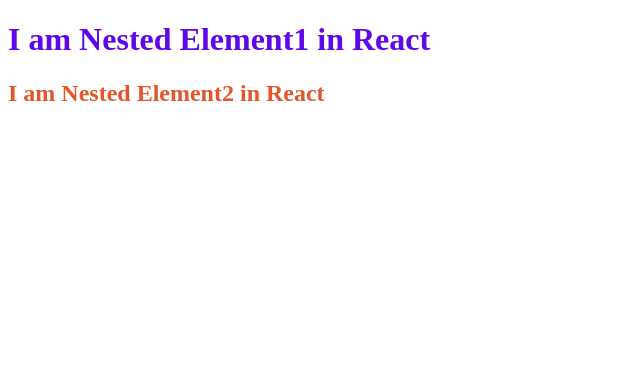
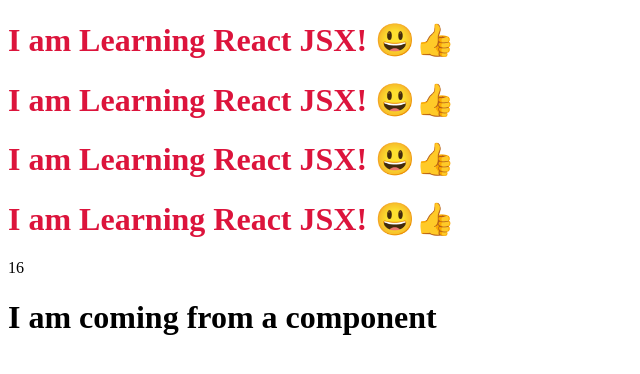
Before and after one commit to GGKhan/Learning-React, a React (Vite) app: page / in a window 1280 px wide. Shown: the top 374 px of the page, without its empty margins (0-640 px from the left). Built offline with nearby package versions, Linux system fonts and the light colour scheme.

Commit message:
Day-2 Learning Commit

```diff
--- a/App.js
+++ b/App.js
@@ -1,31 +1,37 @@
 import React from "react";
-import  ReactDOM from "react-dom";
+import  ReactDOM from "react-dom/client";
 
-// Below is an idea to create Nested Elements in React along with Array of Children  \\
+// ReactElement is  => Object & then turned to => HTML Tag(render)
 
-const div =
-    React.createElement("div" , {id : "parent"},
-    React.createElement("div" , {id : "child"},
-    [
-     React.createElement("h1", {id: "heading"}, "I am Nested Element1 in React"),
-     React.createElement("h2", {id: "heading2"}, "I am Nested Element2 in React"),
-    ])
+// const heading = React.createElement("h1", {id : "heading"},"I am Learning React 😃");
+// console.log(heading);
+
+//JSX - HTML Like / XML Like Syntax
+
+const jsxHeading = <h1 id = "heading" className="head">I am Learning React JSX! 😃👍</h1>;
+console.log(jsxHeading);
+
+// React Functional Component
+
+// const HeadingComponent1 = () => {
+//     return <h1>I am coming from a component</h1>;
+// }
+
+const TitleComponent = () => <h1 id = "heading">I am Learning React JSX! 😃👍</h1>;
+
+const HeadingComponent = () => (
+    <div id = "parent">
+        <TitleComponent/>
+        <TitleComponent></TitleComponent>
+        {TitleComponent()}
+        {jsxHeading}
+        {4 * 4}
+        <h1 className="heading">I am coming from a component </h1>
+    </div>
+
 );
+
 
 const root = ReactDOM.createRoot(document.getElementById("root"));
 
-root.render(div);
-
-
-
-
-
-// // const heading = React.createElement("h1", {id : "heading"} , "Hello , I am React!");
-
-// // console.log(heading); // It will Return an Object in React \\
-
-// const root = ReactDOM.createRoot(document.getElementById("root"));
-
-// // Render is to wrap heading object from above  & convert to H1 Tag & display accordingly \\
-
-// root.render(heading);
+root.render(<HeadingComponent/>);
--- a/index.css
+++ b/index.css
@@ -1,7 +1,3 @@
 #heading {
-    color: rgb(94, 8, 234);
+    color: crimson;
 }
-
-#heading2 {
-    color: rgb(226, 86, 43);
-}
--- a/index.html
+++ b/index.html
@@ -5,45 +5,15 @@
     <meta http-equiv="X-UA-Compatible" content="IE=edge">
     <meta name="viewport" content="width=device-width, initial-scale=1.0">
     <link rel="stylesheet" href="./index.css" />
-    <title>N-REACT</title>
+    <title>Learning-REACT</title>
 </head>
 <body>
-    <!-- // Simple HTML //
+
     <div id="root">
-        <h1>Hello React!</h1>
+
+        <h1>Not Rendering!!</h1>
+
     </div>
-
-    // JavaScript - JSE //
-    <script>
-     const heading = document.createElement("h1");
-     heading.innerHTML = "Hello React * From JavaScript!";
-
-     const root = document.getElementById("root");
-     root.appendChild(heading);
-    </script> -->
-
-    <div id="root"></div>
-
-    <!-- <script
-    crossorigin
-    src="https://unpkg.com/react@18/umd/react.development.js"
-    ></script>
-
-    <script
-    crossorigin
-    src="https://unpkg.com/react-dom@18/umd/react-dom.development.js"
-    ></script> -->
-
-    <!-- // Rendering React In Index File // -->
-    <!-- <script>
-
-    const heading = React.createElement("h1", {} , "Hello I'am React!");
-
-    const root = ReactDOM.createRoot(document.getElementById("root"));
-
-    root.render(heading);
-
-    </script> -->
 
     <script type="module" src = "App.js"></script>
 
--- a/package.json
+++ b/package.json
@@ -4,6 +4,8 @@
   "description": "Learning React ",
   "main": "App.js",
   "scripts": {
+    "start": "parcel index.html",
+    "build": "parcel build index.html",
     "test": "jest"
   },
   "repository": {
```
Also changed, not shown: 1 other file (tests, documents, lock files or other folders).
